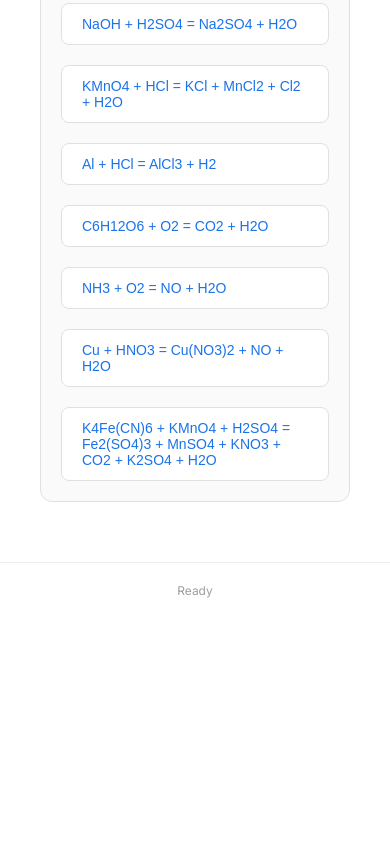
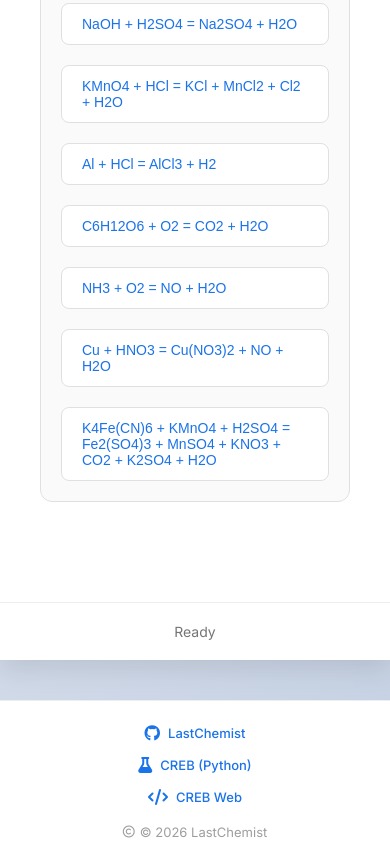
Before and after one commit to LastChemist/creb_web, a website: page index.html in a window 390 px wide. Shown: the part 917-1777 px from the top of the page. Before the commit the page ends 1535 px from the top, so only its background shows below. Drawn offline with Linux system fonts and the light colour scheme.

Commit message:
footer added to application

```diff
--- a/css/styles.css
+++ b/css/styles.css
@@ -920,4 +920,92 @@
         border-radius: 5px;
         margin: 10px 0;
     }
+
+    .app-footer {
+        padding: 20px;
+        text-align: center;
+        color: var(--grey-600);
+        font-size: 14px;
+        border-top: 1px solid var(--grey-200);
+        background: var(--white);
+        margin-top: 40px;
+    }
+
+    .footer-content {
+        max-width: 800px;
+        margin: 0 auto;
+        display: flex;
+        flex-direction: column;
+        gap: 15px;
+    }
+
+    .footer-links {
+        display: flex;
+        justify-content: center;
+        align-items: center;
+        flex-wrap: wrap;
+        gap: 20px;
+    }
+
+    .footer-link {
+        color: var(--primary-blue);
+        text-decoration: none;
+        display: flex;
+        align-items: center;
+        gap: 8px;
+        transition: all 0.3s ease;
+        font-weight: 500;
+        padding: 5px 10px;
+        border-radius: 4px;
+    }
+
+    .footer-link:hover {
+        color: var(--blue-700);
+        background-color: var(--blue-50);
+        transform: translateY(-2px);
+    }
+
+    .footer-separator {
+        color: var(--grey-400);
+        font-weight: bold;
+    }
+
+    .footer-copyright {
+        color: var(--grey-500);
+        font-size: 13px;
+        display: flex;
+        justify-content: center;
+        align-items: center;
+        gap: 5px;
+    }
+
+    .footer-copyright i {
+        font-size: 12px;
+    }
+
+    .footer-link i {
+        font-size: 16px;
+    }
+
+    @media (max-width: 768px) {
+        .footer-links {
+            gap: 10px;
+        }
+
+        .footer-link {
+            padding: 4px 8px;
+            font-size: 13px;
+        }
+    }
+
+    @media (max-width: 480px) {
+        .footer-links {
+            flex-direction: column;
+            gap: 8px;
+        }
+
+        .footer-separator {
+            display: none;
+        }
+    }
 }
--- a/index.html
+++ b/index.html
@@ -253,5 +253,30 @@
         });
     </script>
 </body>
+<footer class="app-footer">
+    <div class="footer-content">
+        <div class="footer-links">
+            <a href="https://github.com/LastChemist" target="_blank" class="footer-link">
+                <i class="fab fa-github"></i> LastChemist
+            </a>
+
+            <span class="footer-separator">•</span>
+
+            <a href="https://github.com/LastChemist/CREB" target="_blank" class="footer-link">
+                <i class="fas fa-flask"></i> CREB (Python)
+            </a>
+
+            <span class="footer-separator">•</span>
+
+            <a href="https://github.com/LastChemist/creb_web" target="_blank" class="footer-link">
+                <i class="fas fa-code"></i> CREB Web
+            </a>
+        </div>
+
+        <div class="footer-copyright">
+            <i class="far fa-copyright"></i> &copy 2026 LastChemist
+        </div>
+    </div>
+</footer>
 
 </html>
```
